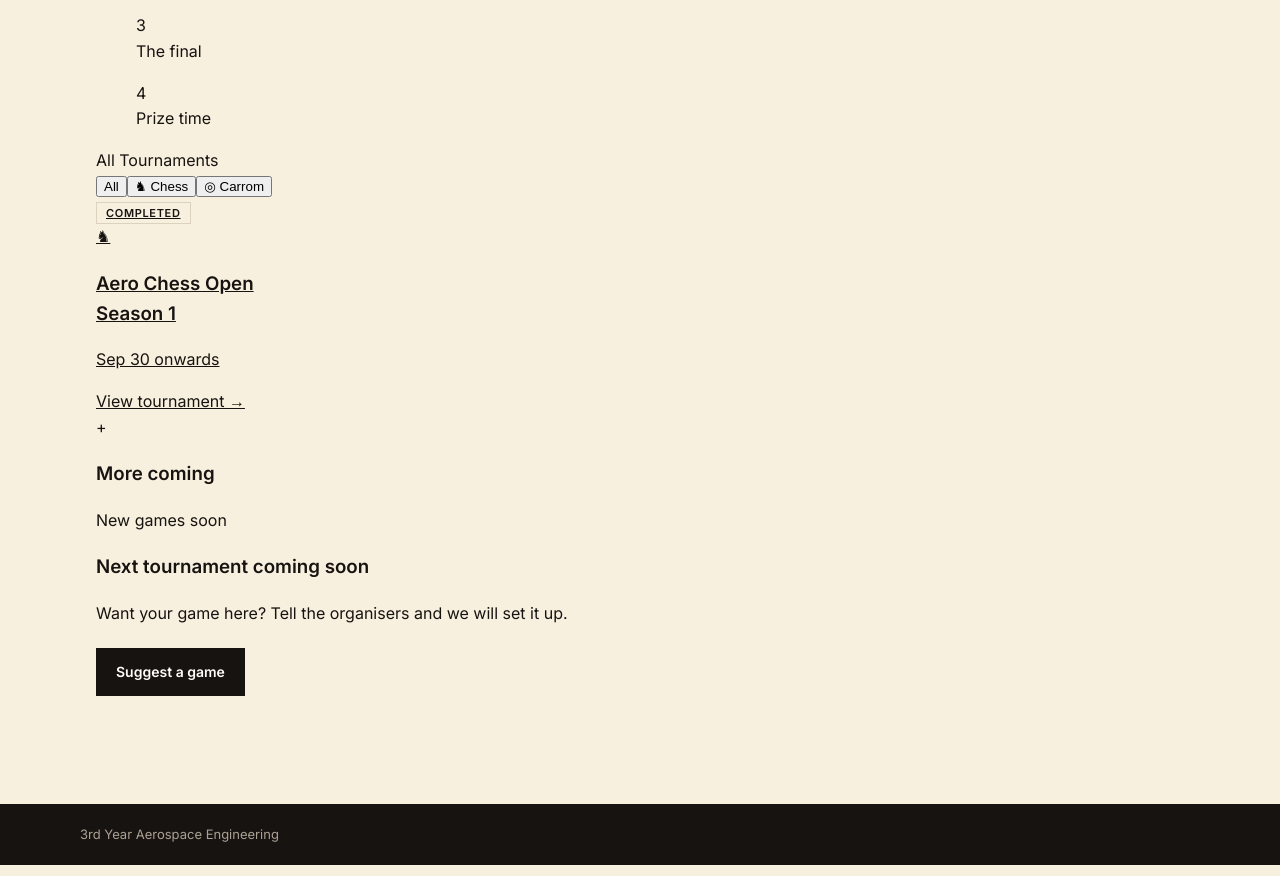
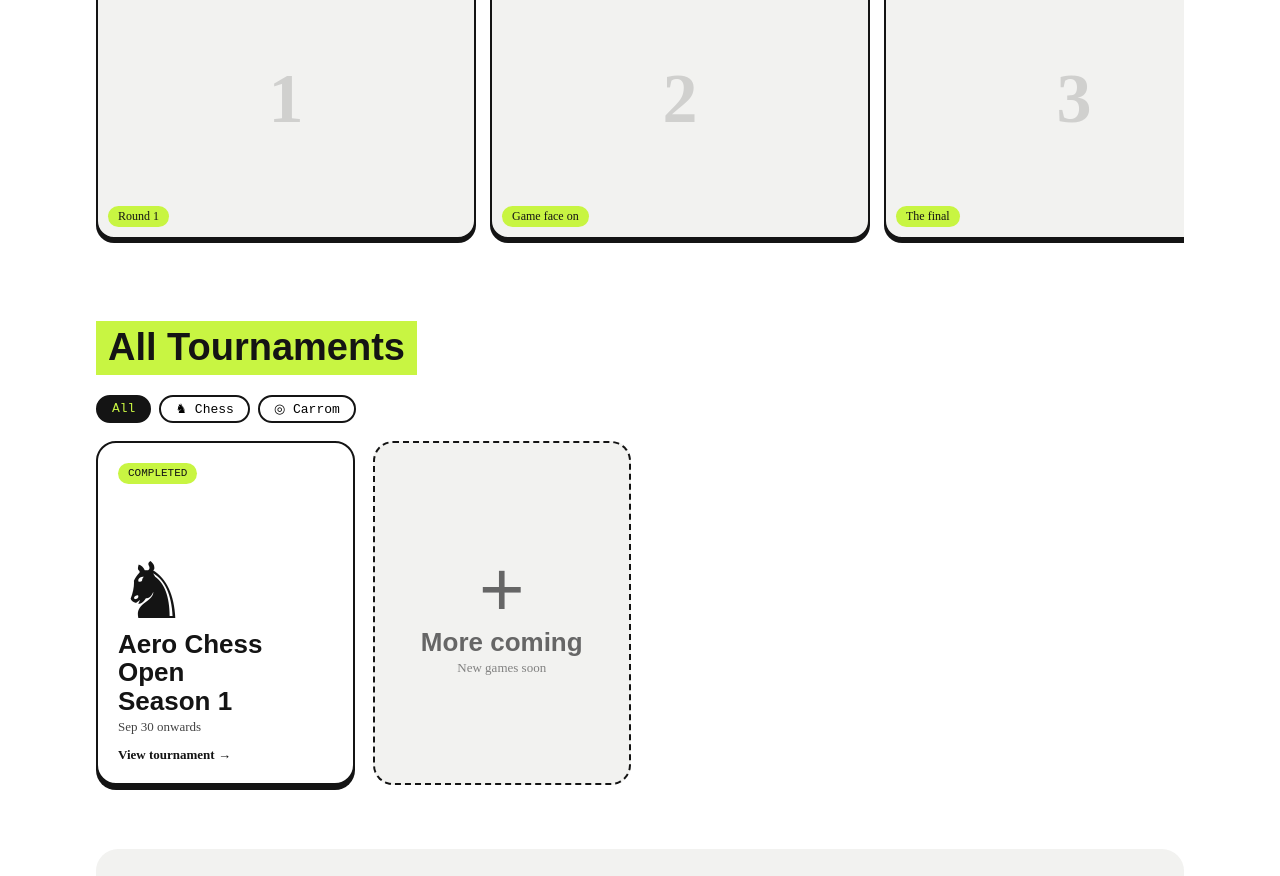
Before and after one commit to lKRITHEESH/aero-sports-hub, a plain HTML site: page index.html in a window 1280 px wide. Shown: the part 559-1435 px from the top of the page. Drawn offline with nearby package versions, Linux system fonts and the light colour scheme; a web font is replaced by a local one.

Commit message:
Update style.css

```diff
--- a/style.css
+++ b/style.css
@@ -1,20 +1,36 @@
-:root{--bg:#f7f0df;--card:#fffaf0;--line:#ddd2bd;--tx:#171310;--mut:#766d61;--acc:#c9782b;--acc2:#8d3e20;--ok:#28753a;--ink:#171310}
-*{box-sizing:border-box}html{scroll-behavior:smooth}body{margin:0;background:var(--bg);color:var(--tx);font:16px/1.6 Inter,sans-serif}
-header,footer{display:flex;justify-content:space-between;align-items:center;gap:12px;flex-wrap:wrap;padding:20px max(16px,calc(50% - 560px));border-bottom:1px solid var(--line)}
-footer{background:var(--ink);color:#aaa094;border:0;margin-top:60px;font-size:13px}
-a{color:inherit}.logo{font:800 24px 'Barlow Condensed';letter-spacing:.02em;text-decoration:none}
-#crumbs a{color:var(--mut);margin-left:18px;text-decoration:none;font-weight:600;font-size:14px}#crumbs a:hover{color:var(--acc2)}
-main{max-width:1120px;margin:0 auto;padding:48px 16px}
-h1{font:800 clamp(52px,9vw,100px)/.85 'Barlow Condensed';letter-spacing:-.03em;margin:0 0 20px}
-h2{font:800 40px/.9 'Barlow Condensed';margin:56px 0 16px}
-.lead{color:#4e473e;max-width:60ch;font-size:17px}
-.grid{display:grid;grid-template-columns:repeat(auto-fill,minmax(260px,1fr));gap:14px}
-.card{display:block;background:var(--card);border:1px solid var(--line);padding:22px;text-decoration:none;box-shadow:0 16px 40px rgba(35,25,10,.07)}
-a.card:hover{border-color:var(--ink)}.card b{font-size:18px}.card p{margin:6px 0 0;color:var(--mut);font-size:14px}
-.ico{font-size:46px;line-height:1}.tag{font-size:11px;font-weight:800;padding:3px 9px;border:1px solid var(--line);text-transform:uppercase;letter-spacing:.06em}
-.completed{color:var(--ok)}.live{color:var(--acc2)}
-.champ{background:var(--ink);color:#fffdf7;border-color:var(--ink);display:flex;gap:18px;align-items:center;margin:20px 0}
-.champ .ico{font-size:52px}.champ strong{display:block;font:800 44px/1 'Barlow Condensed'}.champ div div{color:#cfc7ba;font-size:14px}
-table{width:100%;border-collapse:collapse;background:var(--card);border:1px solid var(--line);min-width:520px}th,td{padding:12px 14px;text-align:left;border-bottom:1px solid var(--line);font-size:14px}th{font-size:11px;text-transform:uppercase;letter-spacing:.08em;color:var(--mut)}
-.btn{display:inline-block;background:var(--ink);color:#fffdf7;padding:13px 20px;font-weight:800;font-size:14px;text-decoration:none;margin-top:6px}
-.wrap{overflow-x:auto}:focus-visible{outline:2px solid var(--acc);outline-offset:2px}
+:root{--ink:#141414;--bg:#fff;--soft:#f2f2f0;--lime:#c8f542;--mut:#666}
+*{box-sizing:border-box}html{scroll-behavior:smooth;scroll-padding-top:80px}
+body{margin:0;background:var(--bg);color:var(--ink);font:16px/1.6 'Space Grotesk',sans-serif}
+a{color:inherit;text-decoration:none}.mono,.chip,nav a,.tag{font-family:'Space Mono',monospace}
+.top{position:sticky;top:0;z-index:10;background:rgba(255,255,255,.92);backdrop-filter:blur(8px);display:flex;justify-content:space-between;align-items:center;gap:12px;padding:14px max(16px,calc(50% - 560px));border-bottom:2px solid var(--ink)}
+.logo{font-weight:700;font-size:19px;display:flex;align-items:center;gap:8px}.logo i{font-style:normal;background:var(--ink);color:var(--lime);width:30px;height:30px;display:grid;place-items:center;border-radius:8px}
+nav{display:flex;gap:22px}nav a{font-size:13px}nav a:hover{background:var(--lime)}
+main{max-width:1120px;margin:0 auto;padding:0 16px}section{padding:56px 0 8px}
+.hl{display:inline-block;background:var(--lime);padding:2px 12px;font-size:clamp(26px,4vw,38px);font-weight:700;line-height:1.3;margin:0 0 20px}
+.about{display:grid;grid-template-columns:1.3fr 1fr;gap:32px;align-items:start}.about p{font-size:18px;max-width:52ch;margin:0 0 14px}
+.about .sub{color:var(--mut);font-size:15px}.stats{display:grid;grid-template-columns:1fr 1fr;gap:12px}
+.stat{border:2px solid var(--ink);border-radius:16px;padding:16px;box-shadow:0 4px 0 var(--ink)}.stat:nth-child(2),.stat:nth-child(3){background:var(--ink);color:#fff}
+.stat b{display:block;font-size:40px;line-height:1}.stat span{font:12px 'Space Mono';color:inherit;opacity:.8}
+.reel{display:flex;gap:14px;overflow-x:auto;scroll-snap-type:x mandatory;padding:6px 2px 18px;cursor:grab;scrollbar-width:thin}
+.reel figure{margin:0;flex:0 0 min(78%,380px);height:280px;scroll-snap-align:start;border:2px solid var(--ink);border-radius:18px;box-shadow:0 4px 0 var(--ink);overflow:hidden;position:relative;background:var(--soft);display:grid;place-items:center}
+.reel img{position:absolute;inset:0;width:100%;height:100%;object-fit:cover}.reel .n{font:700 70px 'Space Grotesk';opacity:.15}
+.reel figcaption{position:absolute;left:10px;bottom:10px;background:var(--lime);font:12px 'Space Mono';padding:3px 10px;border-radius:99px}
+.arrows{display:flex;gap:8px}.arrows button{width:40px;height:40px;border:2px solid var(--ink);background:#fff;border-radius:50%;font-size:18px;cursor:pointer}.arrows button:hover{background:var(--lime)}
+.bar{display:flex;justify-content:space-between;align-items:end;gap:12px;flex-wrap:wrap}
+.chips{display:flex;gap:8px;flex-wrap:wrap;margin-bottom:18px}.chip{border:2px solid var(--ink);background:#fff;border-radius:99px;padding:4px 14px;font-size:13px;cursor:pointer}.chip.on{background:var(--ink);color:var(--lime)}
+.posters{display:grid;grid-template-columns:repeat(auto-fill,minmax(250px,1fr));gap:18px}
+.poster{display:flex;flex-direction:column;justify-content:space-between;aspect-ratio:3/4;border:2px solid var(--ink);border-radius:20px;box-shadow:0 5px 0 var(--ink);padding:20px;position:relative;overflow:hidden;background:#fff;transition:transform .15s}
+.poster:hover{transform:translateY(-4px)}.poster:nth-child(even){background:var(--ink);color:#fff}
+.poster img{position:absolute;inset:0;width:100%;height:100%;object-fit:cover;z-index:0}.poster>*{position:relative;z-index:1}
+.poster .big{font-size:78px;line-height:1}.poster h3{font-size:26px;line-height:1.1;margin:0}.poster p{margin:4px 0 0;font:13px 'Space Mono';opacity:.8}
+.tag{font-size:11px;background:var(--lime);color:var(--ink);padding:2px 10px;border-radius:99px;align-self:flex-start;text-transform:uppercase}
+.win{display:inline-block;margin-top:10px;background:var(--lime);color:var(--ink);font:700 12px 'Space Mono';padding:4px 10px;border-radius:8px}
+.go{font:700 13px 'Space Mono';margin-top:12px}.soon{border-style:dashed;box-shadow:none;background:var(--soft)!important;color:var(--mut)!important;justify-content:center;text-align:center;align-items:center}
+.cta{margin:56px 0 0;background:var(--soft);border-radius:22px;padding:30px;display:flex;justify-content:space-between;align-items:center;gap:20px;flex-wrap:wrap}.cta h3{font-size:26px;margin:0}.cta p{margin:4px 0 0;color:var(--mut);max-width:50ch}
+.btn{display:inline-block;background:var(--ink);color:#fff;padding:12px 20px;border-radius:10px;font:700 14px 'Space Mono'}.btn:hover{background:#333}
+footer{margin-top:64px;background:var(--ink);color:#bbb;display:flex;justify-content:space-between;flex-wrap:wrap;gap:10px;padding:26px max(16px,calc(50% - 560px));font-size:13px}footer b{color:var(--lime)}
+.crumb{display:inline-block;margin:36px 0 16px;font:13px 'Space Mono'}.crumb:hover{background:var(--lime)}
+.champ{background:var(--ink);color:#fff;border-radius:20px;padding:24px;margin:18px 0;display:flex;gap:18px;align-items:center}.champ strong{display:block;font-size:clamp(30px,6vw,52px);line-height:1;color:var(--lime)}
+.wrap{overflow-x:auto;border:2px solid var(--ink);border-radius:16px;margin-bottom:24px}table{width:100%;border-collapse:collapse;min-width:520px}th,td{padding:11px 14px;text-align:left;border-bottom:1px solid #ddd;font-size:14px}th{background:var(--lime);font:12px 'Space Mono';text-transform:uppercase}
+:focus-visible{outline:3px solid var(--ink);outline-offset:2px}
+@media(max-width:760px){.about{grid-template-columns:1fr}nav{gap:12px}.logo span{display:none}}
```
